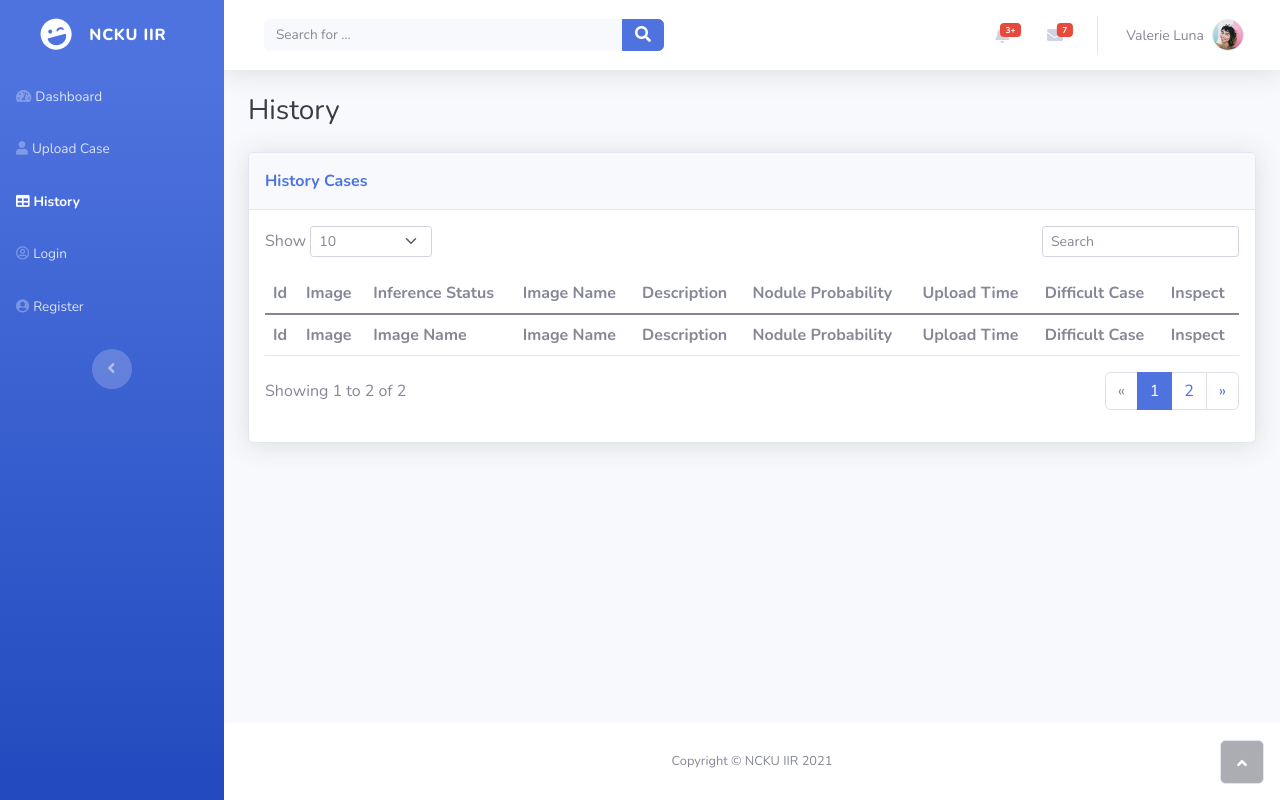
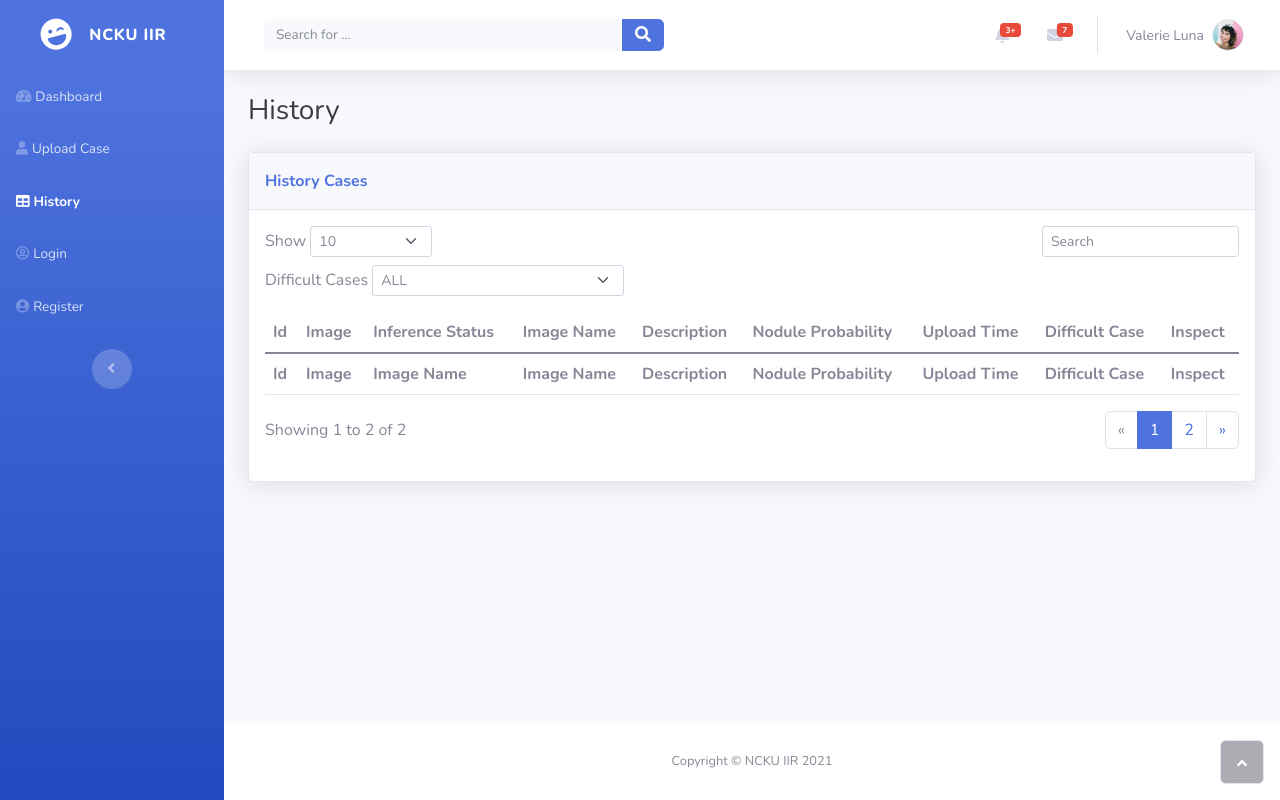
Before and after one commit to jefffang19/LungCancerServerForDoctor, a Django app: page /run_model/history in a window 1280 px wide. Run offline with Django 3.2, Linux system fonts and the light colour scheme; data that the repository does not hold is empty; some libraries are stand-ins or nearby versions.

Commit message:
Add filter for difficult case in history

```diff
--- a/run_model/controllers/history_controller.py
+++ b/run_model/controllers/history_controller.py
@@ -60,54 +60,120 @@
 
 
 def history_data(request):
+    # GET
+    if request.method == 'GET':
+        # get table content
+        image_path, inference_status, image_name, description, nodule_prob, upload_time, difficult_case, ids = [
+        ], [], [], [], [], [], [], []
+        need_refresh = 0
+
+        # get all the cases
+        all_cases = Case.objects.all()
+
+        # now get all the informations
+        for a_case in all_cases:
+            # get prediction
+            mp = Modelpredict.objects.filter(case=a_case)
+
+            # append informations
+            ids.append(a_case.pk)
+            image_path.append(os.path.join(
+                a_case.file_path[9:], a_case.inner_uuid) + '.' + a_case.file_type)
+            print(os.path.join(
+                a_case.file_path[9:], a_case.inner_uuid) + '.' + a_case.file_type)
+            image_name.append(a_case.origin_file_name)
+            description.append(a_case.description)
+            upload_time.append(
+                a_case.upload_time.strftime("%m/%d/%Y, %H:%M:%S"))
+
+            # check if inference done
+            if len(mp) == 0:
+                inference_status.append('inferencing')
+                nodule_prob.append(' ')
+                need_refresh = 1  # template need need refresh
+            else:
+                inference_status.append('Done')
+                # get probability
+                # calculate model statistic
+                prob = [mp[0].predict_prob_0, mp[0].predict_prob_1, mp[0].predict_prob_2, mp[0].predict_prob_3, mp[0].predict_prob_4, mp[0].predict_prob_5, mp[0].predict_prob_6, mp[0].predict_prob_7,
+                        mp[0].predict_prob_8, mp[0].predict_prob_9, mp[0].predict_prob_10, mp[0].predict_prob_11, mp[0].predict_prob_12, mp[0].predict_prob_13, mp[0].predict_prob_14, mp[0].predict_prob_15]
+                prob = np.array(prob)
+
+                nodule_prob.append(prob.max())
+
+            # check if has comment
+            feedback = Feedback.objects.filter(case=a_case)
+
+            # no comment
+            if(len(feedback) == 0):
+                difficult_case.append('Unknown')
+            else:
+                difficult_case.append(str(feedback[0].is_difficult))
+
+        template_dict = {"image_path": image_path, "inference_status": inference_status, "image_name": image_name,
+                         "description": description, "nodule_prob": nodule_prob, "upload_time": upload_time, "difficult_case": difficult_case, "ids": ids, "need_refresh": need_refresh}
+
+        return JsonResponse(template_dict, safe=False)
+    # POST
+    # filter out some datas
     # get table content
-    image_path, inference_status, image_name, description, nodule_prob, upload_time, difficult_case, ids = [
-    ], [], [], [], [], [], [], []
-    need_refresh = 0
+    if request.method == 'POST':
+        image_path, inference_status, image_name, description, nodule_prob, upload_time, difficult_case, ids = [
+        ], [], [], [], [], [], [], []
+        need_refresh = 0
 
-    # get all the cases
-    all_cases = Case.objects.all()
+        # get all the cases
+        all_cases = Case.objects.all()
 
-    # now get all the informations
-    for a_case in all_cases:
-        # get prediction
-        mp = Modelpredict.objects.filter(case=a_case)
+        # now get all the informations
+        for a_case in all_cases:
+            # check if has comment
+            feedback = Feedback.objects.filter(case=a_case)
 
-        # append informations
-        ids.append(a_case.pk)
-        image_path.append(os.path.join(
-            a_case.file_path[9:], a_case.inner_uuid) + '.' + a_case.file_type)
-        print(os.path.join(
-            a_case.file_path[9:], a_case.inner_uuid) + '.' + a_case.file_type)
-        image_name.append(a_case.origin_file_name)
-        description.append(a_case.description)
-        upload_time.append(a_case.upload_time.strftime("%m/%d/%Y, %H:%M:%S"))
+            # no comment
+            if(len(feedback) == 0):
+                if int(request.POST['filter_difficult_case']) != 3 and int(request.POST['filter_difficult_case']) != 0:
+                    continue
 
-        # check if inference done
-        if len(mp) == 0:
-            inference_status.append('inferencing')
-            nodule_prob.append(' ')
-            need_refresh = 1  # template need need refresh
-        else:
-            inference_status.append('Done')
-            # get probability
-            # calculate model statistic
-            prob = [mp[0].predict_prob_0, mp[0].predict_prob_1, mp[0].predict_prob_2, mp[0].predict_prob_3, mp[0].predict_prob_4, mp[0].predict_prob_5, mp[0].predict_prob_6, mp[0].predict_prob_7,
-                    mp[0].predict_prob_8, mp[0].predict_prob_9, mp[0].predict_prob_10, mp[0].predict_prob_11, mp[0].predict_prob_12, mp[0].predict_prob_13, mp[0].predict_prob_14, mp[0].predict_prob_15]
-            prob = np.array(prob)
+                difficult_case.append('Unknown')
+            else:
+                _is_difficult = feedback[0].is_difficult
 
-            nodule_prob.append(prob.max())
+                if (int(request.POST['filter_difficult_case']) == 1 and not _is_difficult) or (int(request.POST['filter_difficult_case']) == 2 and _is_difficult) or (int(request.POST['filter_difficult_case']) == 3):
+                    continue
 
-        # check if has comment
-        feedback = Feedback.objects.filter(case=a_case)
+                difficult_case.append(str(_is_difficult))
 
-        # no comment
-        if(len(feedback) == 0):
-            difficult_case.append('Unknown')
-        else:
-            difficult_case.append(str(feedback[0].is_difficult))
+            # get prediction
+            mp = Modelpredict.objects.filter(case=a_case)
 
-    template_dict = {"image_path": image_path, "inference_status": inference_status, "image_name": image_name,
-                     "description": description, "nodule_prob": nodule_prob, "upload_time": upload_time, "difficult_case": difficult_case, "ids": ids, "need_refresh": need_refresh}
+            # append informations
+            ids.append(a_case.pk)
+            image_path.append(os.path.join(
+                a_case.file_path[9:], a_case.inner_uuid) + '.' + a_case.file_type)
+            print(os.path.join(
+                a_case.file_path[9:], a_case.inner_uuid) + '.' + a_case.file_type)
+            image_name.append(a_case.origin_file_name)
+            description.append(a_case.description)
+            upload_time.append(
+                a_case.upload_time.strftime("%m/%d/%Y, %H:%M:%S"))
 
-    return JsonResponse(template_dict, safe=False)
+            # check if inference done
+            if len(mp) == 0:
+                inference_status.append('inferencing')
+                nodule_prob.append(' ')
+                need_refresh = 1  # template need need refresh
+            else:
+                inference_status.append('Done')
+                # get probability
+                # calculate model statistic
+                prob = [mp[0].predict_prob_0, mp[0].predict_prob_1, mp[0].predict_prob_2, mp[0].predict_prob_3, mp[0].predict_prob_4, mp[0].predict_prob_5, mp[0].predict_prob_6, mp[0].predict_prob_7,
+                        mp[0].predict_prob_8, mp[0].predict_prob_9, mp[0].predict_prob_10, mp[0].predict_prob_11, mp[0].predict_prob_12, mp[0].predict_prob_13, mp[0].predict_prob_14, mp[0].predict_prob_15]
+                prob = np.array(prob)
+
+                nodule_prob.append(prob.max())
+
+        template_dict = {"image_path": image_path, "inference_status": inference_status, "image_name": image_name,
+                         "description": description, "nodule_prob": nodule_prob, "upload_time": upload_time, "difficult_case": difficult_case, "ids": ids, "need_refresh": need_refresh}
+
+        return JsonResponse(template_dict, safe=False)
--- a/run_model/templates/run_model/history.html
+++ b/run_model/templates/run_model/history.html
@@ -141,6 +141,12 @@
                                                 <option value="25">25</option>
                                                 <option value="50">50</option>
                                                 <option value="100">100</option>
+                                            </select>&nbsp;</label></div>
+                                    <div id="dataTable_length" class="dataTables_length" aria-controls="dataTable"><label class="form-label">Difficult Cases&nbsp;<select class="d-inline-block form-select form-select-sm" id="difficultCaseSelect" onchange="filter_difficult_case()">
+                                                <option value="0" selected="">ALL</option>
+                                                <option value="1">True only</option>
+                                                <option value="2">False only</option>
+                                                <option value="3">Unknown Only</option>
                                             </select>&nbsp;</label></div>
                                 </div>
                                 <div class="col-md-6">
@@ -308,6 +314,40 @@
                 }
             });
         }
+
+        // filter table
+        function filterTable(difficult_case_cond){
+            $.ajax({
+                url: "/run_model/history_data",
+                type: 'POST',
+                data:{filter_difficult_case:difficult_case_cond ,csrfmiddlewaretoken:"{{ csrf_token }}"},
+                success: function (data) {
+
+                    image_path = data['image_path'];
+                    inference_status = data['inference_status'];
+                    image_name = data['image_name'];
+                    description = data['description'];
+                    nodule_prob = data['nodule_prob'];
+                    upload_time = data['upload_time'];
+                    difficult_case = data['difficult_case'];
+                    ids = data['ids'];
+                    need_refresh = data['need_refresh'];
+
+                    // alert("Data Loaded: " + data['description']);
+                    // debug
+                    console.log("history page refreshed, table update");
+                    fillTable();
+                },
+                error: function () {
+                    alert("query failed")
+                }
+            });
+        }
+
+        function filter_difficult_case(){
+            var d_select = document.getElementById('difficultCaseSelect');
+            filterTable(d_select.value);
+        }
 	</script>
 
 </body>
```
